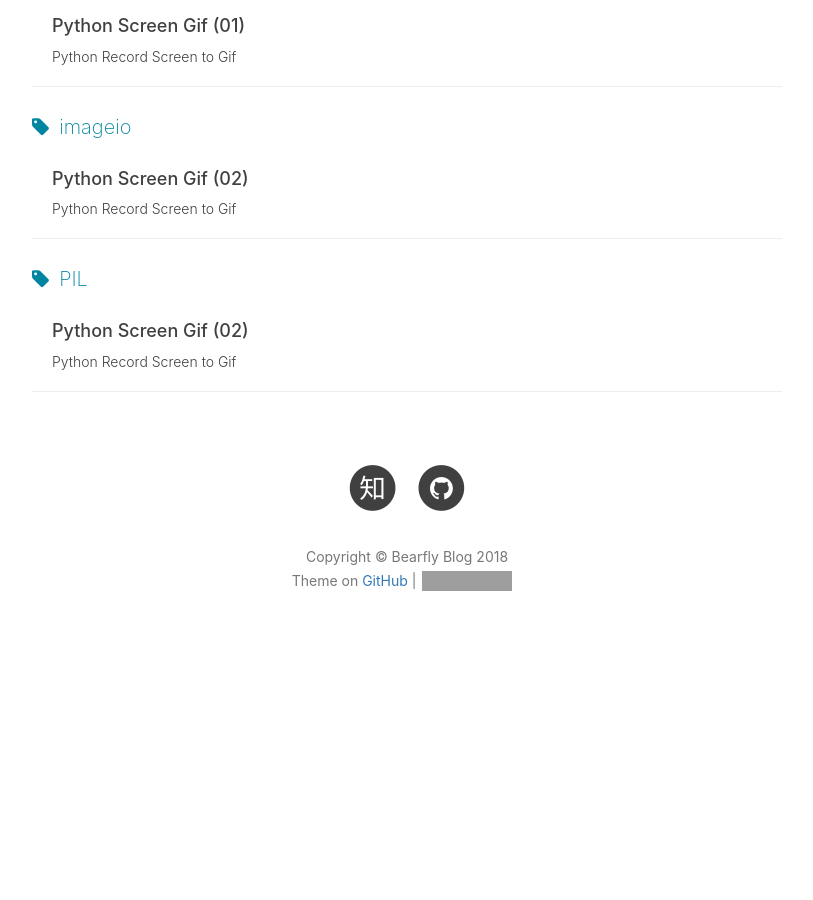
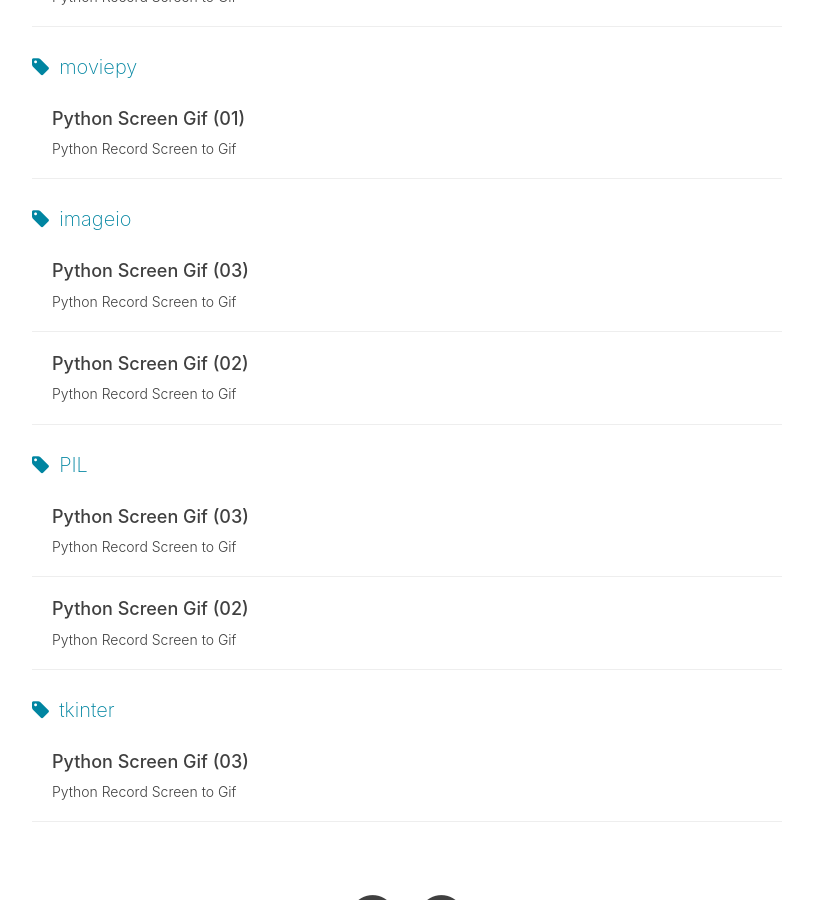
Before and after one commit to bearfly1990/bearfly.github.io, a Jekyll site: the page built from tags.html, in a window 1280 px wide and 900 px high, scrolled down 8355 px. Shown: the whole window, without its empty margins (233-1046 px from the left). Built offline with Jekyll 4.4.1, drawn with Linux system fonts in a browser that asks for light colours; nearby versions of some CDN libraries; comment, search, counter and statistics services are not loaded; before the commit the page ends 9040 px from its top, so only the background shows below that; part of the change alters nothing that is shown; some of the changed text lies outside the part shown; grey boxes are pictures that could not be loaded.

Commit message:
update python gif

````diff
--- a/_posts/2018/10/2018-10-24-PyScreenGif02.md
+++ b/_posts/2018/10/2018-10-24-PyScreenGif02.md
@@ -43,8 +43,11 @@ c1.write_gif('{}.gif'.format(OUTPUT_NAME))
 - 怎么使用 GUI 来录制固定区域的屏幕
 - 是否可以提高性能，每次截图放到 list 中性能消耗比较大
 - ...
-  更多信息可以参考：
+
+更多信息可以参考：
 
 [Python Screen Gif (01)](https://bearfly1990.github.io/2018/10/22/PyScreenGif/)
 
+[Python Screen Gif (03)](https://bearfly1990.github.io/2018/10/27/PyScreenGif03/)
+
 [https://www.cnblogs.com/dcb3688/p/4608048.html](https://www.cnblogs.com/dcb3688/p/4608048.html)
--- /dev/null
+++ b/_posts/2018/10/2018-10-27-PyScreenGif03.md
@@ -0,0 +1,129 @@
+---
+layout: post
+title: Python Screen Gif (03)
+subtitle: Python Record Screen to Gif
+date: 2018-10-27
+author: BF
+header-img: img/bf/sun_02.jpg
+catalog: true
+tags:
+  - python
+  - imageio
+  - PIL
+  - tkinter
+---
+
+# Background
+
+今天更新了下代码，提高了可用性，增加了UI设定截屏的区域，有时间再更新这篇，已经基本可用了。
+
+# Code
+
+```python
+import tkinter
+import os, time, tempfile
+import imageio
+from PIL import ImageGrab
+from threading import Thread
+import msvcrt
+
+output_gif_name = 'test.gif'
+width_grab = 600
+height_grab = 400
+x_grab = 0
+y_grab = 0
+flag_stop_record = [False]
+flag_is_recording = [False]
+
+root = tkinter.Tk()
+root.overrideredirect(True)
+#root.attributes("-alpha", 0.3)窗口透明度70 %
+root.attributes("-alpha", 0.3)#窗口透明度60 %
+root.geometry("{}x{}+{}+{}".format(width_grab, height_grab, x_grab,y_grab))#"300x200+10+10"
+canvas = tkinter.Canvas(root)
+canvas.configure(width = width_grab)
+canvas.configure(height = height_grab)
+canvas.configure(bg = "blue")
+canvas.grid(column=0,row=0)
+# canvas.configure(highlightthickness = 0)
+# canvas.pack()
+# canvas.pack(side="bottom",fill="both",expand=True)
+# x, y = 0, 0
+def move(event):
+    global x_grab,y_grab, width_grab, height_grab
+
+    new_x = (event.x-x)+root.winfo_x()
+    new_y = (event.y-y)+root.winfo_y()
+    x_grab,y_grab = new_x,new_y
+    s = "{}x{}+{}+{}".format(width_grab, height_grab, new_x, new_y)
+    # s = "{}x{}+" + str(new_x)+"+" + str(new_y)
+    root.geometry(s)
+    # canvas.create_rectangle(new_x, new_y, 300, 200, fill="blue")
+    print("s = ",s)
+    print(root.winfo_x(),root.winfo_y())
+    print(event.x,event.y)
+    print()
+
+def button_1(event):
+    global x,y
+    x,y = event.x,event.y
+    print("x, y = ", x, y)
+    print("event.x, event.y = ",event.x,event.y)
+
+def start_record_gif():
+    global output_gif_name, x_grab, y_grab, flag_stop_record
+    images_temp_list = []
+    # start_time = time.time()
+    isEnded = False
+    while(not isEnded):
+        if(flag_stop_record[0] == True):
+            isEnded = True
+        # try:
+            # flag_stop_record.get(False)
+            # isEnded = True
+        # except:
+            # isEnded = False
+        im = ImageGrab.grab((x_grab, y_grab , x_grab+width_grab, y_grab+height_grab))
+        im.save('temp.png')
+        images_temp_list.append(imageio.imread('temp.png'))
+        time.sleep(0.001)
+        imageio.mimsave(output_gif_name, images_temp_list, duration=0.3)
+        # end_time = time.time()
+        # if(end_time - start_time > 5):
+            # break
+
+def record_gif(event):
+    global flag_is_recording
+    if(not flag_is_recording[0]):
+        root.geometry("0x0+0+0")
+        flag_is_recording[0] = True
+        t = Thread(target=start_record_gif, args=())
+        t.start()
+    else:
+        pass
+
+
+def exit(event):
+    # flag_stop_record.put(True)
+    flag_stop_record[0] = True
+    root.destroy()
+
+canvas.bind("<B1-Motion>", move)
+canvas.bind("<Button-1>", button_1)
+canvas.bind("<Button-3>", exit)
+canvas.bind("<Double-Button-1>",record_gif)
+
+root.mainloop()
+```
+
+# Next
+
+- 优化使用方式
+- 使用temp目录
+- ...
+
+更多信息可以参考：
+
+[Python Screen Gif (01)](https://bearfly1990.github.io/2018/10/22/PyScreenGif/)
+
+[Python Screen Gif (02)](https://bearfly1990.github.io/2018/10/24/PyScreenGif02/)
````
